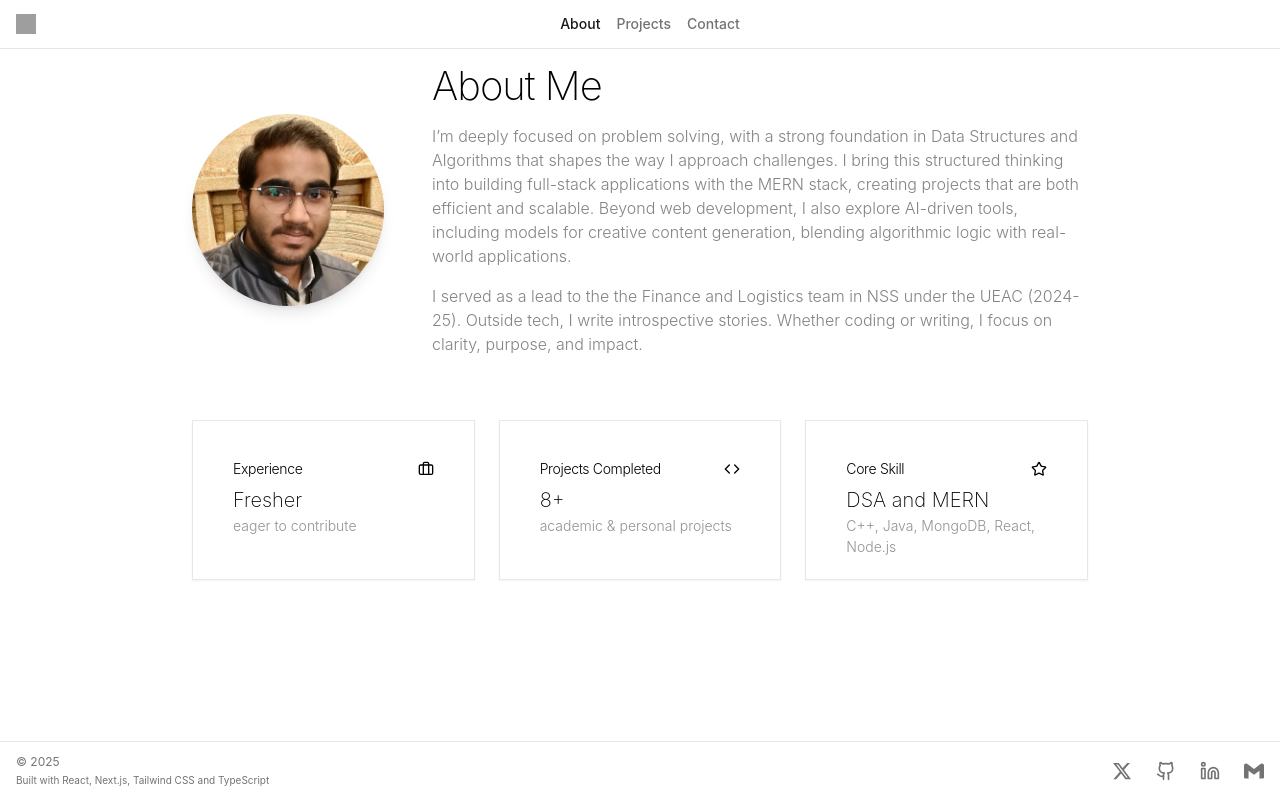
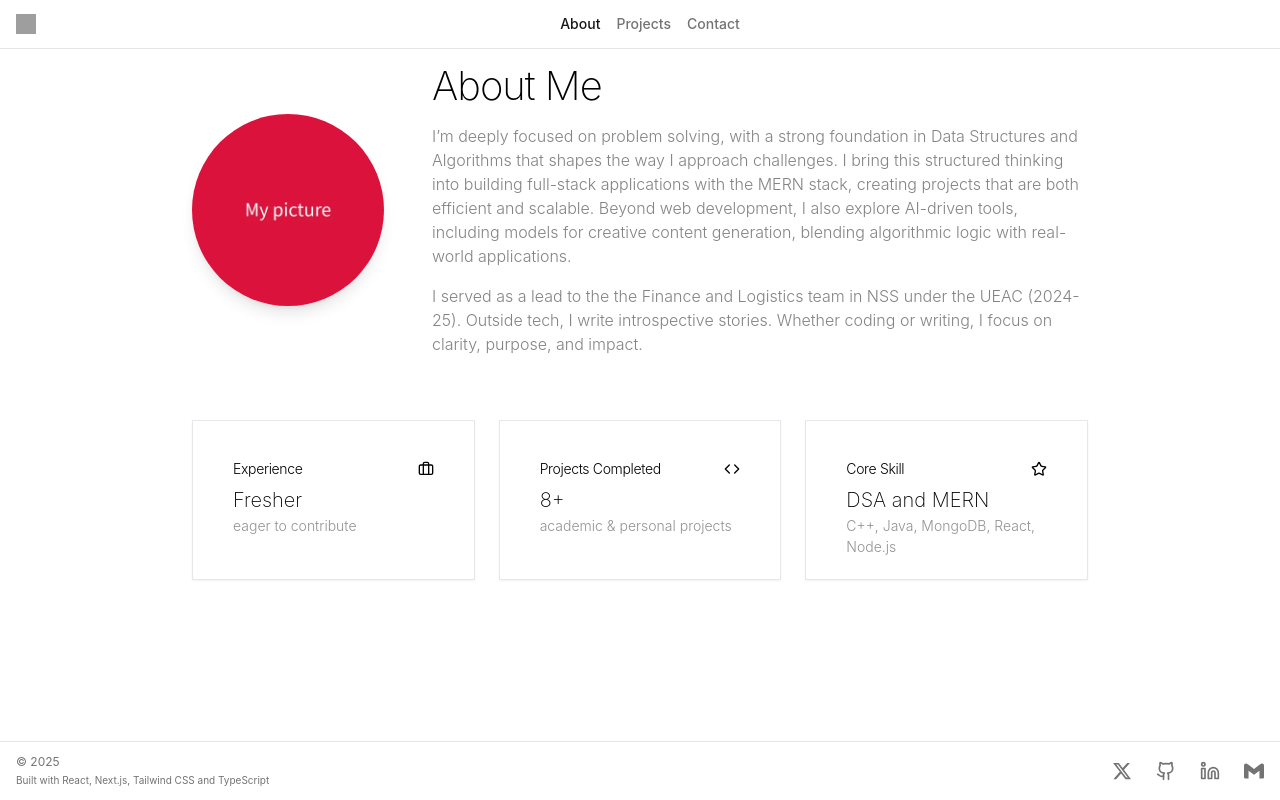
Before and after one commit to Karthikeyanhimself/Minimalistic-Portfolio, a Next.js app: page /main in a window 1280 px wide. Built offline with nearby package versions, Linux system fonts and the light colour scheme; grey boxes are pictures that could not be loaded.

Commit message:
Replaced my picture with a placeholder image temporarily.

```diff
--- a/src/app/main/page.tsx
+++ b/src/app/main/page.tsx
@@ -81,7 +81,7 @@ export default function AboutPage() {
                         className="w-40 h-40 md:w-48 md:h-48 rounded-full overflow-hidden shadow-lg flex-shrink-0"
                     >
                         <Image
-                            src="/images/profile.webp"
+                            src="/images/placeholder_400x400.webp"
                             alt="Profile Picture"
                             width={400}
                             height={400}
```
Also changed, not shown: public/images/placeholder_400x400.webp (added).
